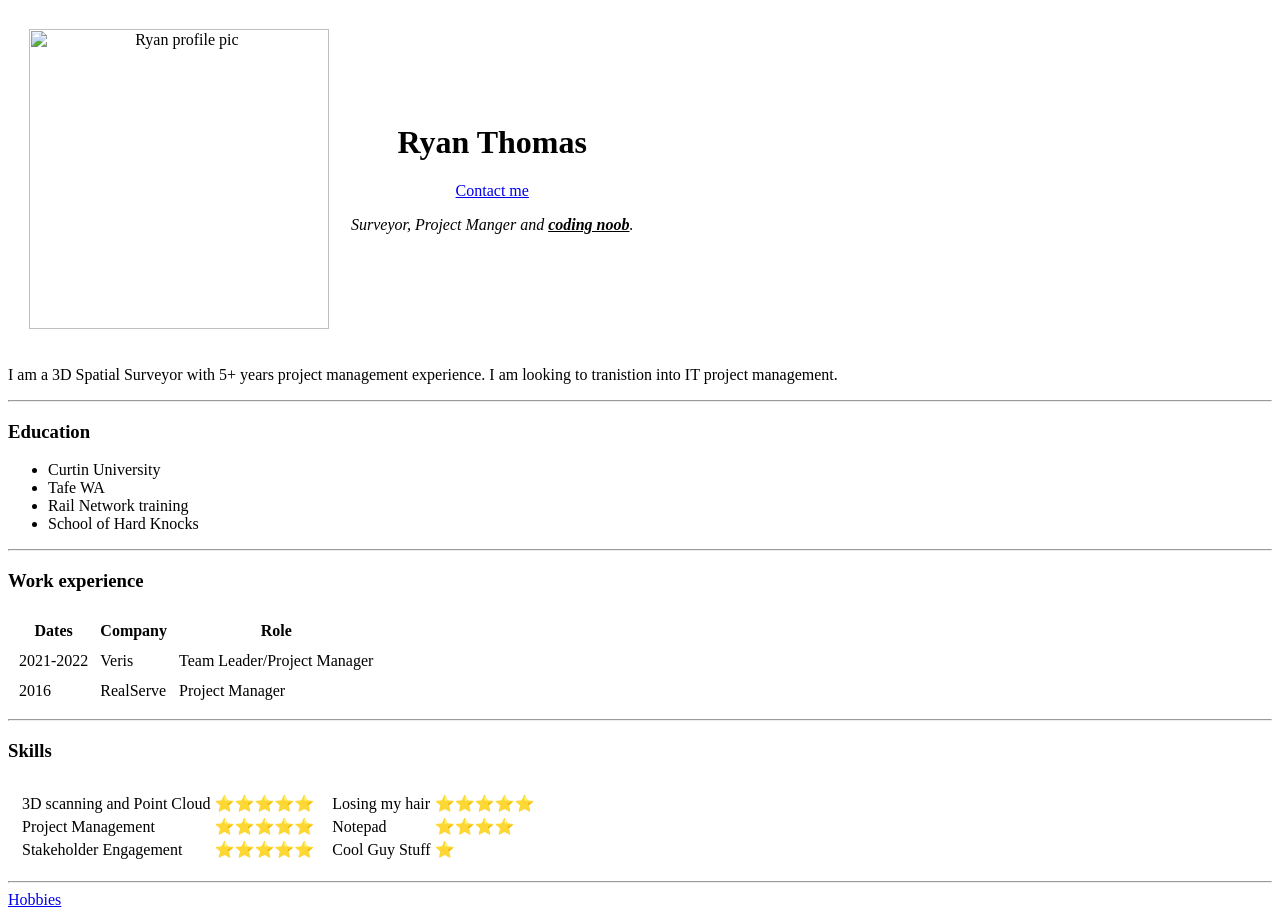
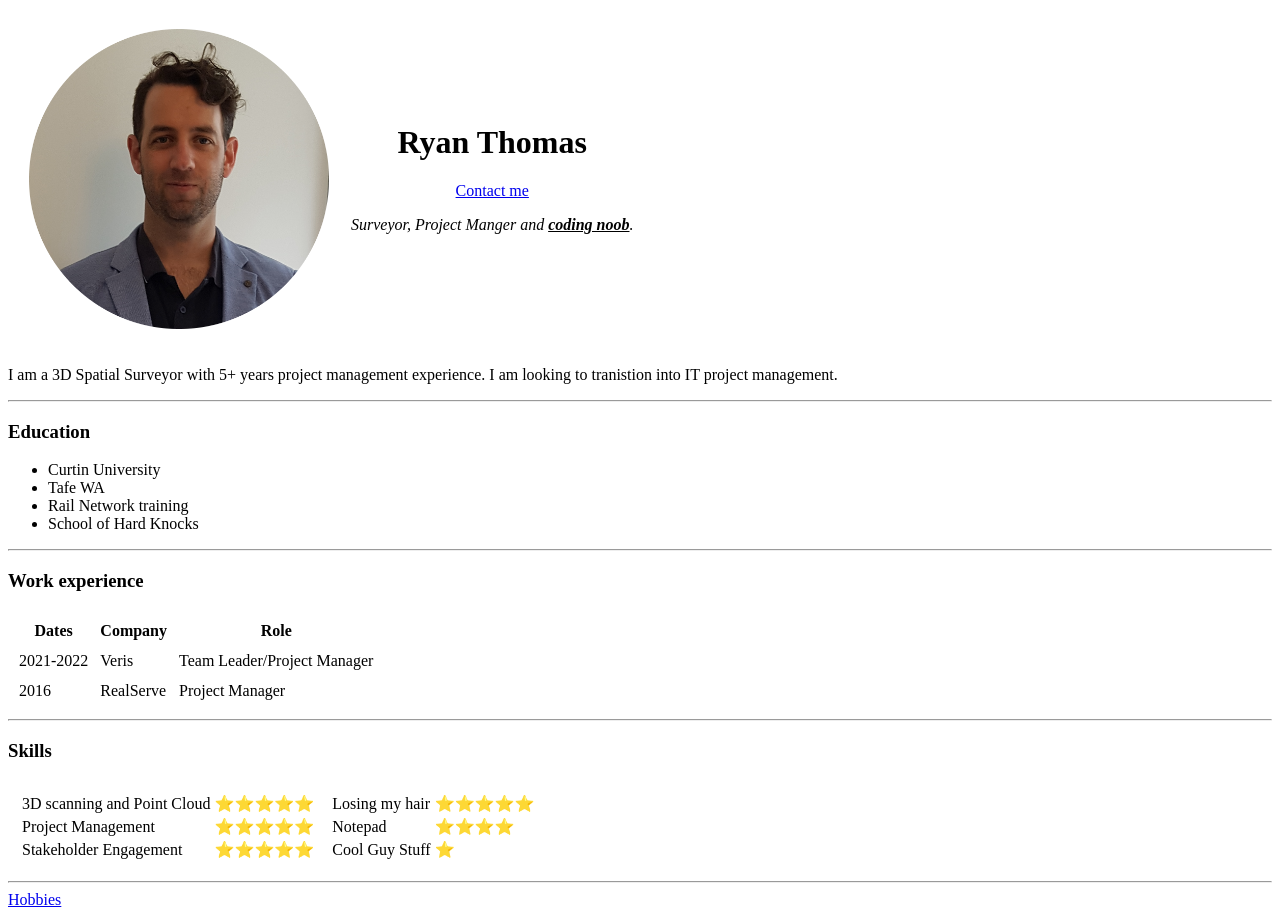
Before and after one commit to RT367-763/CV, a plain HTML site: page index.html in a window 1280 px wide. Drawn offline with Linux system fonts and the light colour scheme; the site is published under a folder, as on GitHub Pages, so addresses that start at the root find nothing.

Commit message:
image update

```diff
--- a/index.html
+++ b/index.html
@@ -8,7 +8,7 @@
 <body>
   <table cellspacing="20">
     <tr align="center">
-      <td><img width="300" height="300" src="/images/Ryan.png" alt="Ryan profile pic"></im>
+      <td><img width="300" height="300" src="images/Ryan.png" alt="Ryan profile pic"></im>
       </td>
       <td>
         <h1>Ryan Thomas</h1>
```
